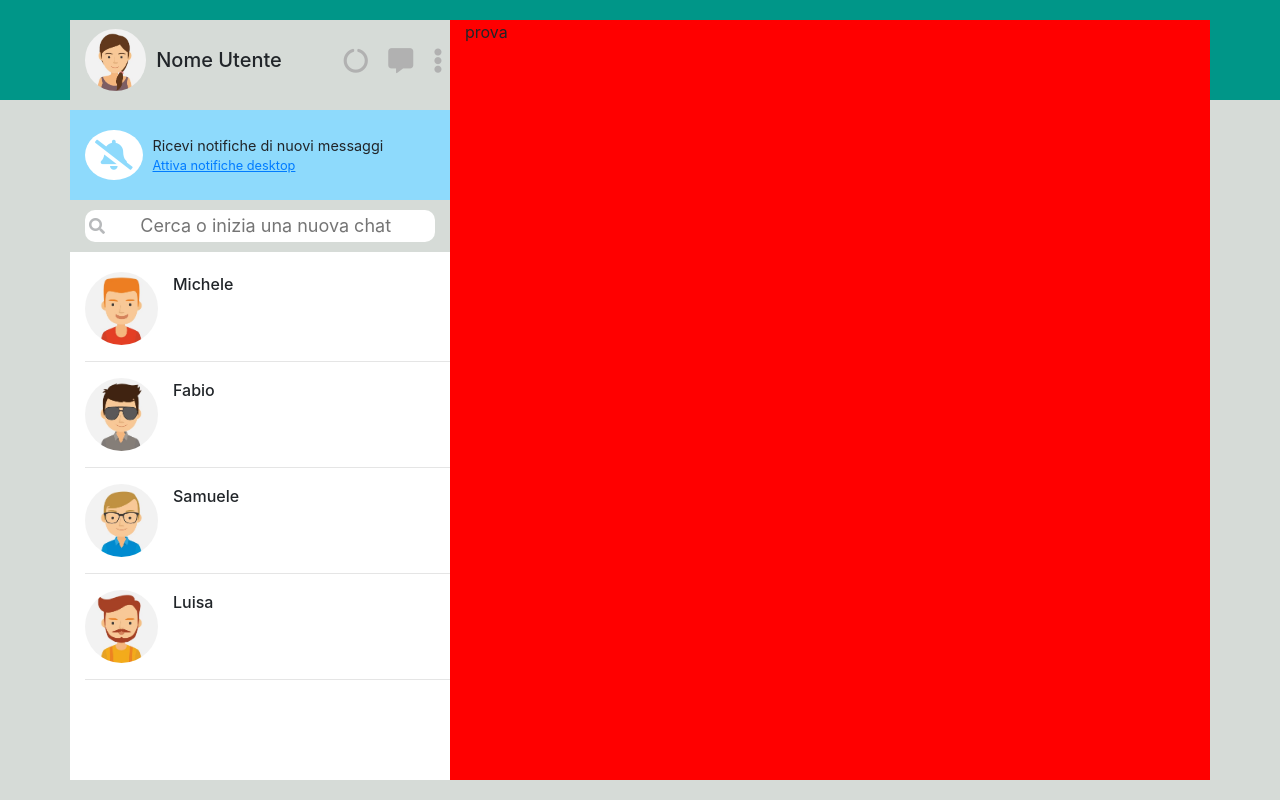
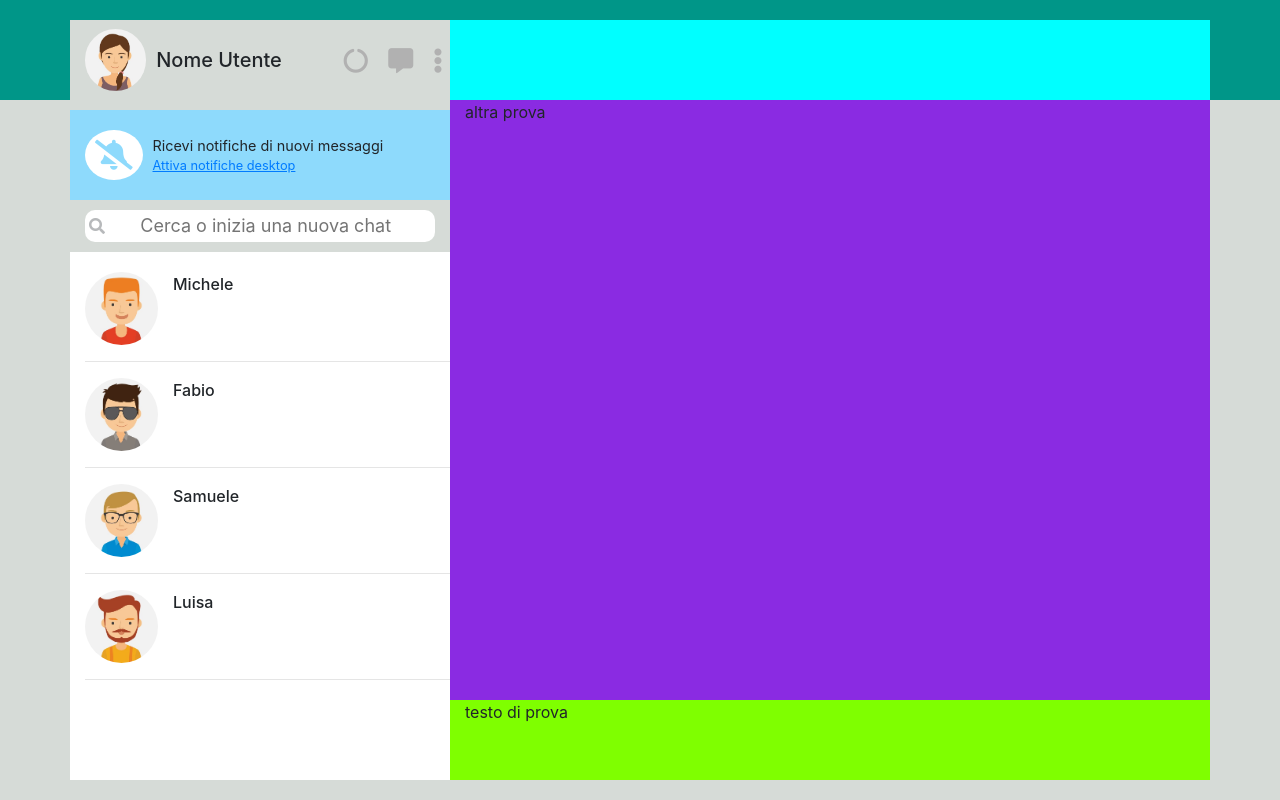
Before and after one commit to GasGas7/vue-boolzapp, a plain HTML site: page Milestone_1/index.html in a window 1280 px wide. Drawn offline with nearby package versions, Linux system fonts and the light colour scheme.

Commit message:
add structure chat

```diff
--- a/Milestone_1/assets/css/style.css
+++ b/Milestone_1/assets/css/style.css
@@ -34,6 +34,7 @@ img{
 }
 .user_name{
     padding: 0;
+    height: 80px;
 }
 .user_name span{
     font-weight: 500;
@@ -113,3 +114,24 @@ img{
 }
 /* /Contatti */
 /* <!-- /Sidebar User --> */
+
+
+/*  <!-- Message User -->  */
+
+.messages{
+    padding-right: 0px;
+    padding-left: 0px;
+}
+.top_chat{
+    height: 80px;
+    background-color: aqua
+}
+
+.chat{
+    height: calc(100% - 160px);
+    background-color: blueviolet;
+}
+.input_chat{
+ height: 80px;
+ background-color: chartreuse;
+}
--- a/Milestone_1/index.html
+++ b/Milestone_1/index.html
@@ -22,9 +22,8 @@
 
                     <!-- Nome Utente + Icone -->
                     <div class="d-flex">
-
                         <div class="user_name col-7 d-flex align-items-center">
-                            <img class="img-fluid"src="./assets/img/avatar_io.jpg" alt="">
+                            <img class="img-fluid" src="./assets/img/avatar_io.jpg" alt="">
                             <span>Nome Utente</span>
                         </div>
                         <div class="icons_username col-4 offset-1 d-flex align-items-center justify-content-between">
@@ -74,7 +73,24 @@
                 <!-- /Sidebar User -->
 
                 <!-- Message User -->
-                <div class="messages col-8">prova</div>
+                <div class="messages col-8">
+                    <!-- Top_Chat_Contatto -->
+                        <div class="top_chat col-12">
+
+                        </div>
+                    <!-- /Top_Chat_Contatto -->
+
+                    <!-- Chat -->
+                        <div class="chat col-12">
+                            altra prova
+                        </div>
+                    <!-- /Chat -->
+
+                    <!-- Input_Chat -->
+                    <div class="input_chat col-12">
+                        testo di prova
+                    </div>
+                    <!-- /Input_Chat -->
                 </div>
                 <!-- /Message User -->
             </div>
```
